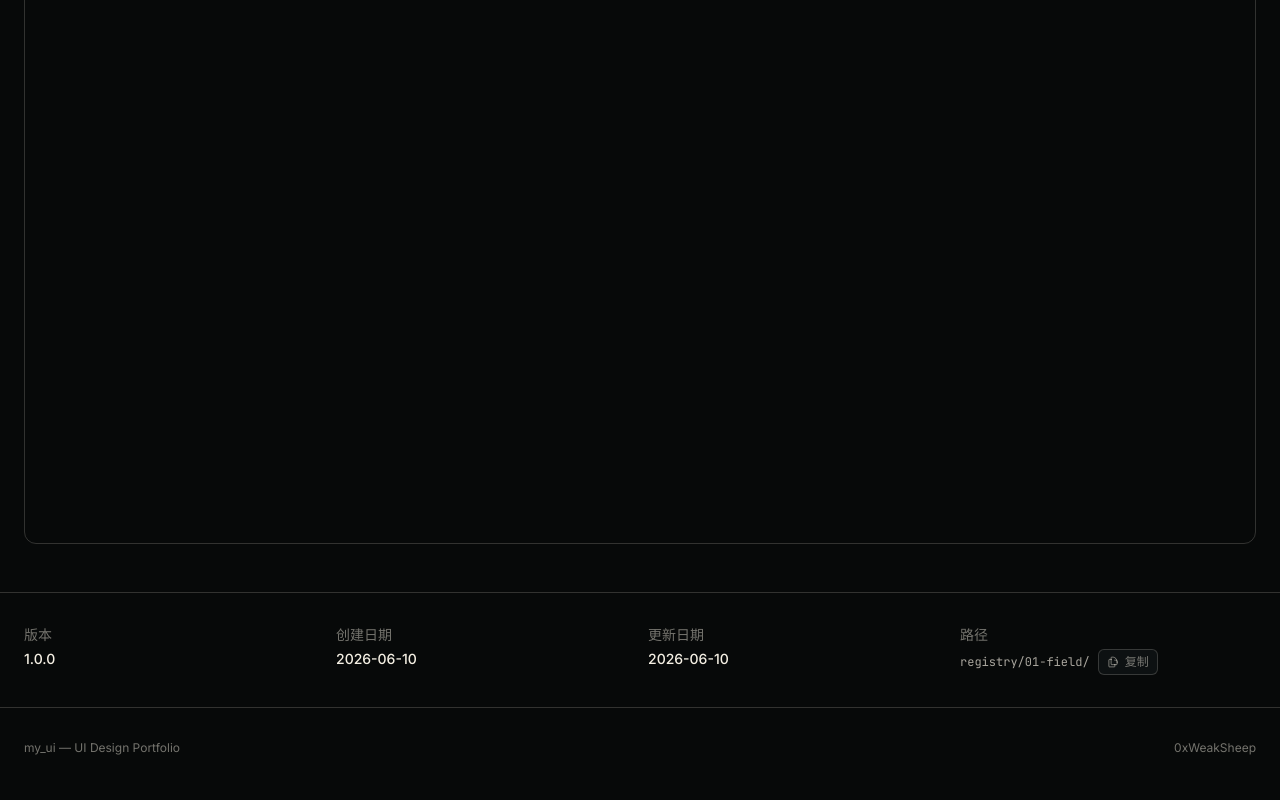
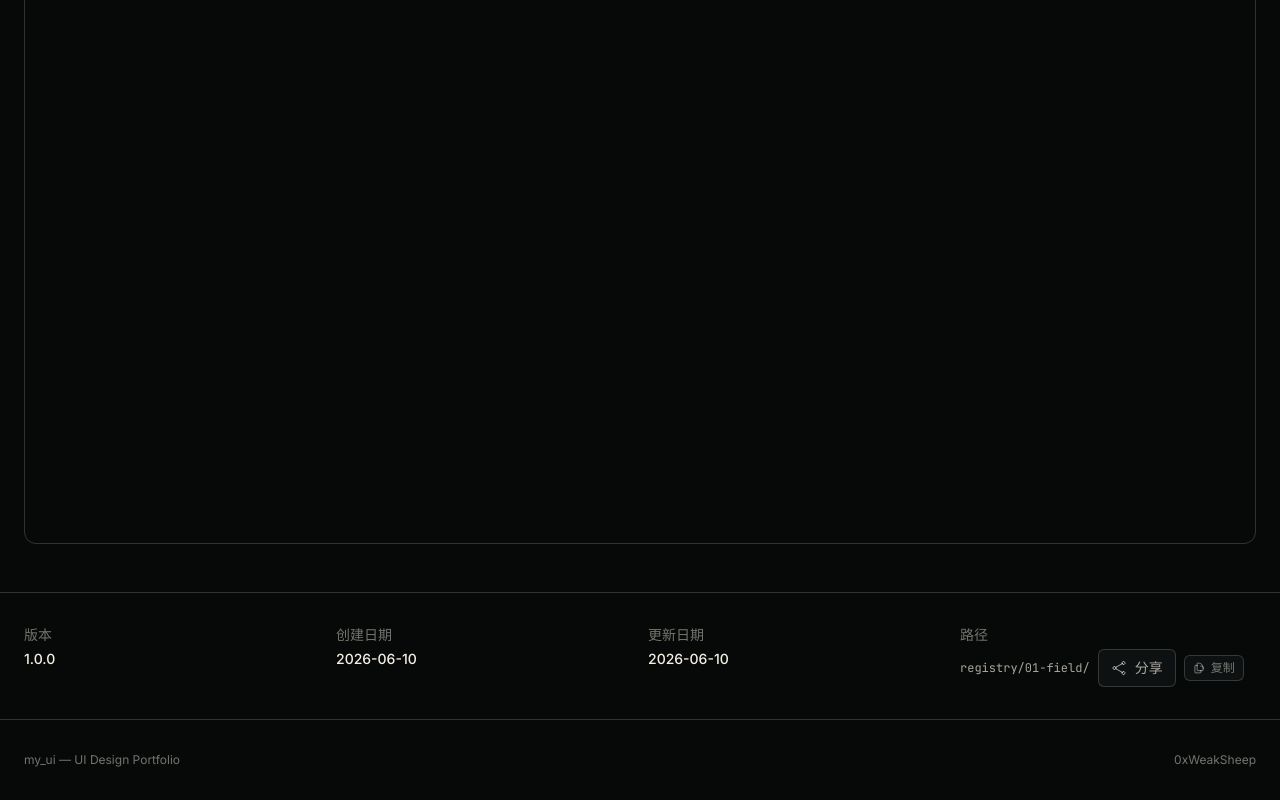
Before and after one commit to 0xWeakSheep/my_ui, a Next.js app: page /works/field in a window 1280 px wide. Shown: the part 554-1354 px from the top of the page. Built offline with nearby package versions, Linux system fonts and the light colour scheme.

Commit message:
feat: 添加分享按钮
- 新增 components/ui/share-button.tsx
  - 优先使用原生 Web Share API
  - 不支持时回退到复制链接到剪贴板
  - 复制成功显示'已复制'状态（2秒后恢复）
- 详情页元数据区域添加 ShareButton

```diff
--- a/app/works/[slug]/page.tsx
+++ b/app/works/[slug]/page.tsx
@@ -6,6 +6,7 @@ import { Footer } from "@/components/layout/footer";
 import { FadeIn } from "@/components/ui/fade-in";
 import { Tooltip } from "@/components/ui/tooltip";
 import { CopyButton } from "@/components/ui/copy-button";
+import { ShareButton } from "@/components/ui/share-button";
 import { RelatedWorks } from "@/components/preview/related-works";
 import { works as allWorks } from "@/data/works";
 
@@ -144,7 +145,7 @@ export default async function WorkPage({ params }: Props) {
               <div>
                 <dt className="text-text-tertiary">路径</dt>
                 <dd className="mt-1 flex items-center gap-2 font-mono text-xs text-text-secondary">
-                  registry/{work.id}-{work.slug}/
+                  registry/{work.id}-{work.slug}/<ShareButton title={work.title} />
                   <CopyButton text={`registry/${work.id}-${work.slug}/`} />
                 </dd>
               </div>
--- /dev/null
+++ b/components/ui/share-button.tsx
@@ -0,0 +1,63 @@
+"use client";
+
+import { useState, useCallback } from "react";
+
+interface ShareButtonProps {
+  title: string;
+  url?: string;
+}
+
+export function ShareButton({ title, url }: ShareButtonProps) {
+  const [copied, setCopied] = useState(false);
+
+  const handleShare = useCallback(async () => {
+    const shareUrl = url || window.location.href;
+    const shareData = {
+      title,
+      url: shareUrl,
+    };
+
+    // 优先使用原生分享
+    if (navigator.share) {
+      try {
+        await navigator.share(shareData);
+        return;
+      } catch {
+        // 用户取消或分享失败，回退到复制链接
+      }
+    }
+
+    // 回退：复制链接到剪贴板
+    try {
+      await navigator.clipboard.writeText(shareUrl);
+      setCopied(true);
+      setTimeout(() => setCopied(false), 2000);
+    } catch {
+      // 复制失败时静默处理
+    }
+  }, [title, url]);
+
+  return (
+    <button
+      onClick={handleShare}
+      className="inline-flex items-center gap-2 rounded-md border border-border-subtle bg-bg-elevated px-3 py-2 text-sm text-text-secondary transition-colors hover:border-accent-gold/40 hover:text-accent-amber"
+      title={copied ? "链接已复制" : "分享"}
+    >
+      {copied ? (
+        <>
+          <svg className="h-4 w-4" fill="none" viewBox="0 0 24 24" stroke="currentColor" strokeWidth={2}>
+            <path strokeLinecap="round" strokeLinejoin="round" d="m4.5 12.75 6 6 9-13.5" />
+          </svg>
+          已复制
+        </>
+      ) : (
+        <>
+          <svg className="h-4 w-4" fill="none" viewBox="0 0 24 24" stroke="currentColor" strokeWidth={1.5}>
+            <path strokeLinecap="round" strokeLinejoin="round" d="M7.217 10.907a2.25 2.25 0 1 0 0 2.186m0-2.186c.18.324.283.696.283 1.093s-.103.77-.283 1.093m0-2.186 9.566-5.314m-9.566 7.5 9.566 5.314m0 0a2.25 2.25 0 1 0 3.935 2.186 2.25 2.25 0 0 0-3.935-2.186Zm0-12.814a2.25 2.25 0 1 0 3.933-2.185 2.25 2.25 0 0 0-3.933 2.185Z" />
+          </svg>
+          分享
+        </>
+      )}
+    </button>
+  );
+}
```
